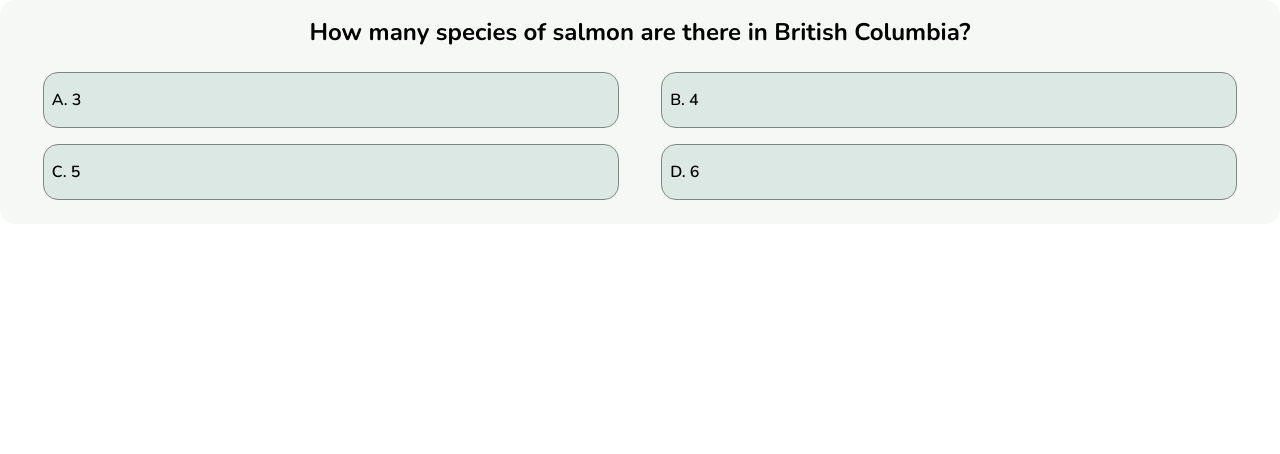
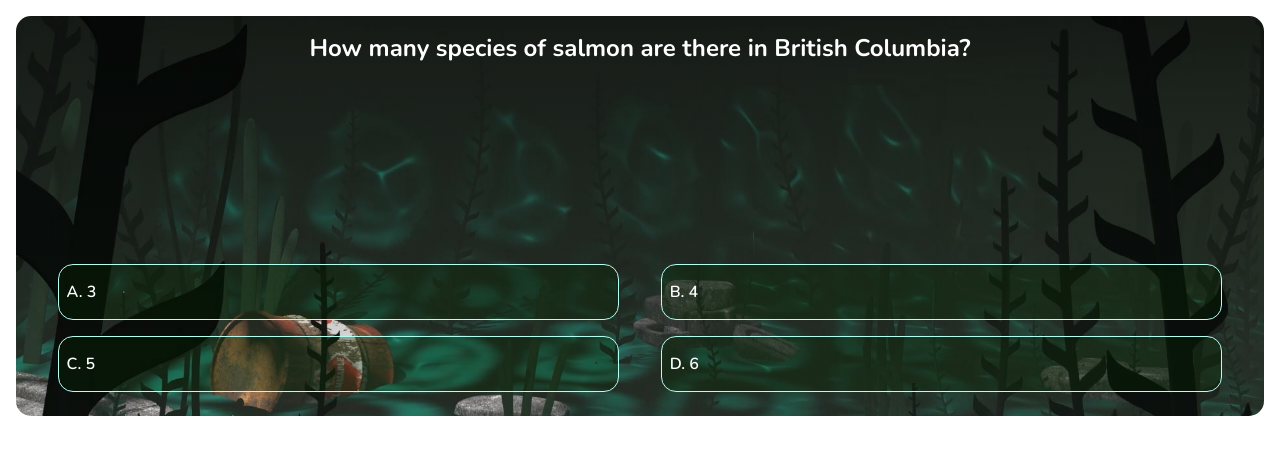
Before and after one commit to frankie-mcdonald/bc-wild-salmon-app, a React (Vite) app: page / in a window 1280 px wide. Shown: the top 454 px of the page. Built offline with nearby package versions, Linux system fonts and the light colour scheme.

Commit message:
card build

```diff
--- a/src/App.jsx
+++ b/src/App.jsx
@@ -1,10 +1,10 @@
 import "./App.scss";
-import QuestionCard from "./Components/QuestionCard/QuestionCard";
+import MainPage from "./pages/MainPage/MainPage";
 
 function App() {
   return (
     <>
-      <QuestionCard />
+      <MainPage />
     </>
   );
 }
--- a/src/components/QuestionCard/QuestionCard.scss
+++ b/src/components/QuestionCard/QuestionCard.scss
@@ -1,14 +1,20 @@
 .question {
   display: flex;
+  height: 50vh;
   flex-direction: column;
-  justify-content: flex-end;
-  background-color: rgb(246, 248, 246);
+  justify-content: space-between;
+  background: linear-gradient(rgb(3, 3, 3, 0.5), rgba(32, 32, 32, 0.1)),
+    url("../../assets/images/underwater.jpg");
+  background-position: center;
+  background-size: cover;
   border-radius: 15px;
   padding-bottom: 1rem;
+  margin: 1rem;
   &__text {
     text-align: center;
     padding: 1rem;
     font-family: "nunito";
+    color: white;
   }
   &__list {
     list-style: none;
@@ -17,13 +23,17 @@
     justify-content: space-evenly;
   }
   &__item {
-    background-color: rgb(220, 232, 228);
+    background-color: rgba(4, 40, 3, 0.312);
     width: 45%;
     font-family: "nunito";
     font-weight: 600;
+    color: white;
     border-radius: 15px;
-    border: rgb(125, 135, 128) solid 1px;
+    border: rgb(178, 255, 241) solid 0.5px;
     padding: 1rem 0.5rem;
     margin: 0.5rem 0;
+    &:hover {
+      transform: translateY(0.12rem) translateX(0.12rem);
+    }
   }
 }
--- /dev/null
+++ b/src/pages/MainPage/MainPage.jsx
@@ -0,0 +1,12 @@
+import "./MainPage.scss";
+import QuestionCard from "../../Components/QuestionCard/QuestionCard";
+
+function MainPage() {
+  return (
+    <div>
+      <QuestionCard />
+    </div>
+  );
+}
+
+export default MainPage;
```
Also changed, not shown: src/assets/images/underwater.jpg (added), src/pages/LandingPage/LandingPage.jsx (added), src/pages/LandingPage/LandingPage.scss (added), src/pages/MainPage/MainPage.scss (added).
